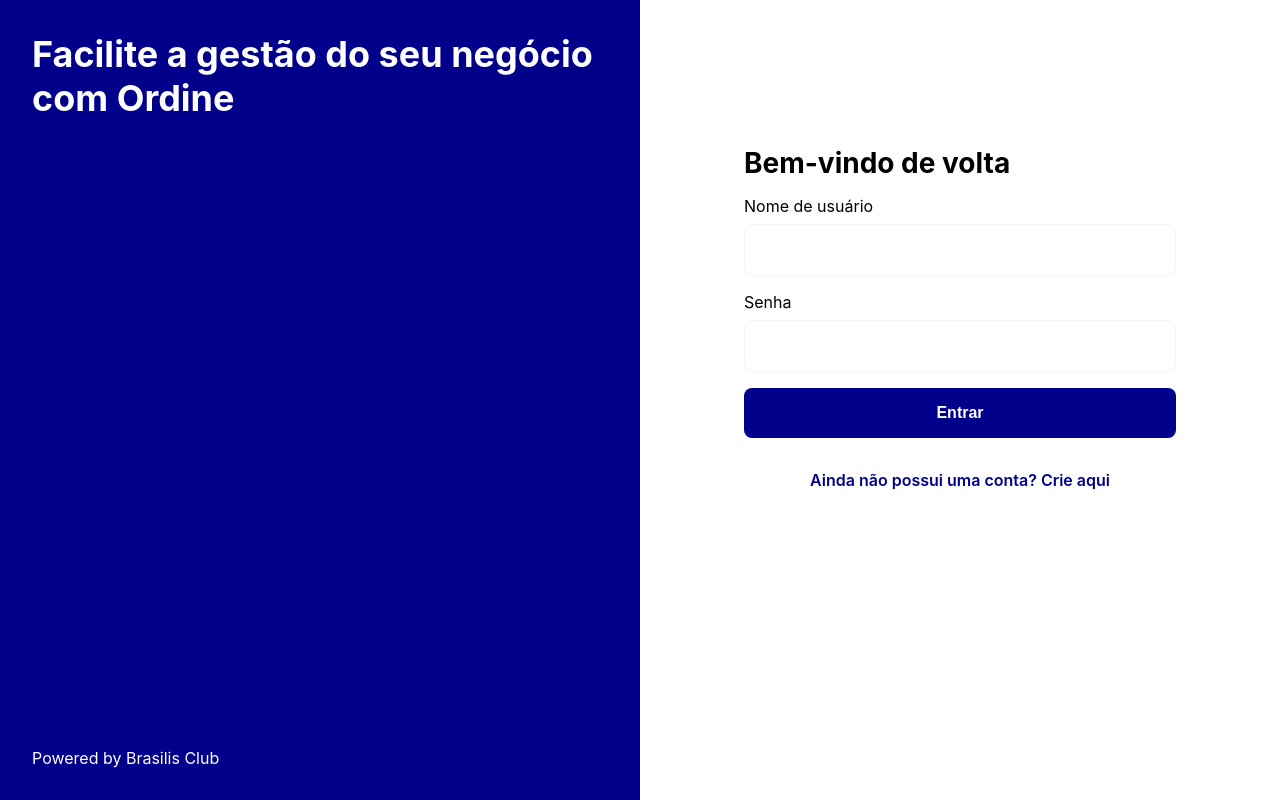
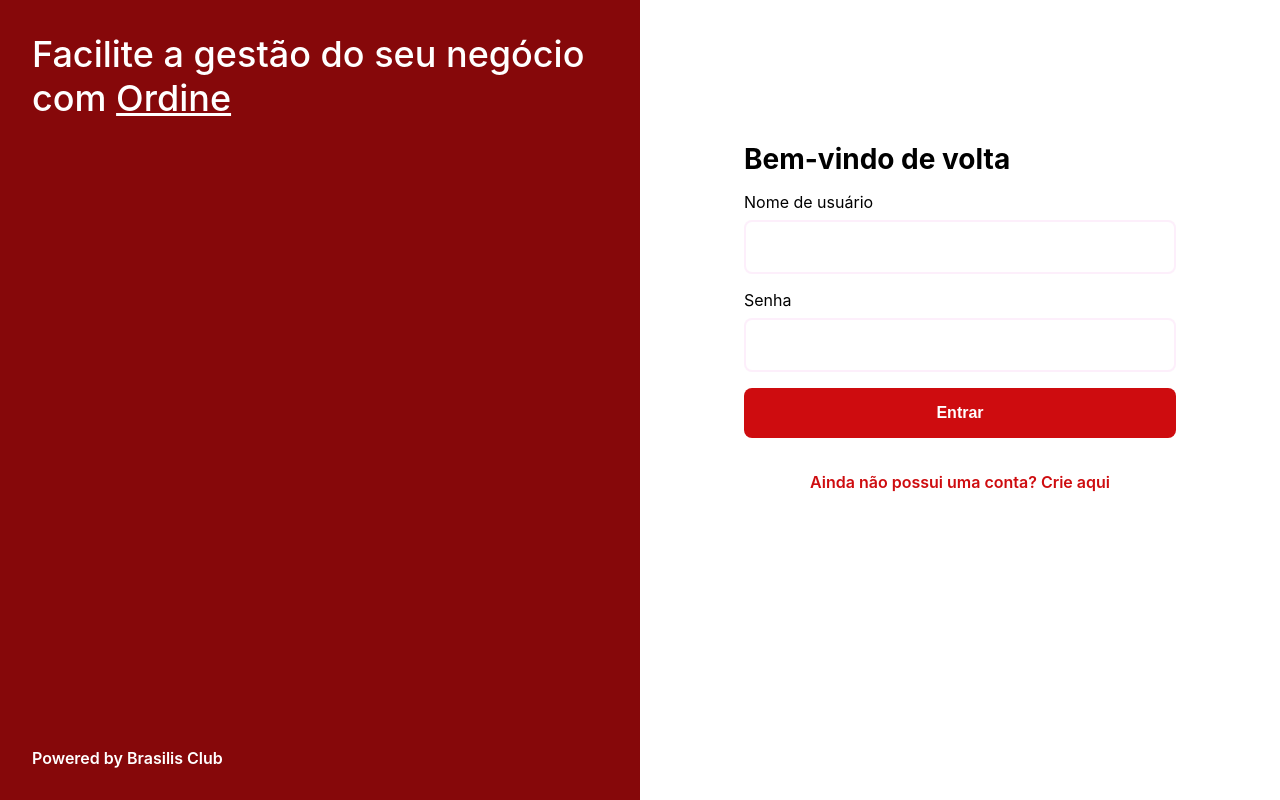
Before and after one commit to brasilisclub/ordine-web, a Next.js app: page /login in a window 1280 px wide. Built offline with nearby package versions, Linux system fonts and the light colour scheme; no server answers.

Commit message:
add accent color

```diff
--- a/src/app/(auth)/auth.module.css
+++ b/src/app/(auth)/auth.module.css
@@ -13,18 +13,24 @@
 }
 
 .branding {
-  background: #00008B;
+  background: #86080a;
   grid-template-rows: 1fr 1fr;
 }
 
 .branding>h2 {
   color: white;
+  font-weight: 500;
   font-size: 2.25rem;
+}
+
+.branding>h2>span {
+  text-decoration: underline;
 }
 
 .branding>p {
   color: white;
   display: flex;
+  font-weight: 600;
   align-items: flex-end;
 }
 
--- a/src/app/(auth)/layout.tsx
+++ b/src/app/(auth)/layout.tsx
@@ -20,7 +20,7 @@
         <OrdineClientProvider>
           <main className={styles.main}>
             <section className={styles.branding}>
-              <h2>Facilite a gestão do seu negócio com Ordine</h2>
+              <h2>Facilite a gestão do seu negócio com <span>Ordine</span></h2>
               <p>Powered by Brasilis Club</p>
             </section>
             <section className={styles.login}>
--- a/src/app/(auth)/login/login.module.css
+++ b/src/app/(auth)/login/login.module.css
@@ -10,7 +10,7 @@
 }
 
 .link {
-  color: #00008B;
+  color: var(--system-accent-color);
   padding: 1rem;
   font-size: 1rem;
   cursor: pointer;
@@ -19,14 +19,16 @@
   text-align: center;
   display: inline-block;
   transition: all 0.5s ease;
+  border: 0.125rem solid transparent;
 }
 
 .link:focus {
-  -webkit-box-shadow: 0 0 0 .25rem #00008B20;
-  box-shadow: 0 0 0 .25rem #00008B20;
+  border: 0.125rem solid var(--system-accent-color);
+  box-shadow: 0 0 0 .25rem var(--system-accent-color-with-opacity);
+  -webkit-box-shadow: 0 0 0 .25rem var(--system-accent-color-with-opacity);
 }
 
 .link:hover {
-  -webkit-box-shadow: 0 0 0 .25rem #00008B20;
-  box-shadow: 0 0 0 .25rem #00008B20;
+  border: 0.125rem solid var(--system-accent-color);
+  box-shadow: 0 0 0 .25rem var(--system-accent-color-with-opacity);
 }
--- a/src/app/(auth)/register/register.module.css
+++ b/src/app/(auth)/register/register.module.css
@@ -10,7 +10,7 @@
 }
 
 .link {
-  color: #00008B;
+  color: var(--system-accent-color);
   padding: 1rem;
   font-size: 1rem;
   cursor: pointer;
@@ -19,14 +19,17 @@
   text-align: center;
   display: inline-block;
   transition: all 0.5s ease;
+  border: 0.125rem solid transparent;
 }
 
 .link:focus {
-  -webkit-box-shadow: 0 0 0 .25rem #00008B20;
-  box-shadow: 0 0 0 .25rem #00008B20;
+  border: 0.125rem solid var(--system-accent-color);
+  box-shadow: 0 0 0 .25rem var(--system-accent-color-with-opacity);
+  -webkit-box-shadow: 0 0 0 .25rem var(--system-accent-color-with-opacity);
 }
 
 .link:hover {
-  -webkit-box-shadow: 0 0 0 .25rem #00008B20;
-  box-shadow: 0 0 0 .25rem #00008B20;
+  border: 0.125rem solid var(--system-accent-color);
+  box-shadow: 0 0 0 .25rem var(--system-accent-color-with-opacity);
+  -webkit-box-shadow: 0 0 0 .25rem var(--system-accent-color-with-opacity);
 }
--- a/src/app/globals.css
+++ b/src/app/globals.css
@@ -1,6 +1,8 @@
 :root {
   --system-background: systemBackground;
   --system-label: label;
+  --system-accent-color: #CE0C0F;
+  --system-accent-color-with-opacity: #CE0C0F20;
   --system-secondary-label: secondaryLabel;
   --system-tertiary-label: tertiaryLabel;
   --system-secondary-background: secondarySystemBackground;
--- a/src/components/button/button.module.css
+++ b/src/components/button/button.module.css
@@ -12,8 +12,8 @@
 }
 
 .primary {
-  background-color: #00008B;
   color: white;
+  background-color: var(--system-accent-color);
 }
 
 .secondary {
@@ -24,6 +24,6 @@
 
 .button:focus,
 .button:hover {
-  -webkit-box-shadow: 0 0 0 .25rem #00008B20;
-  box-shadow: 0 0 0 .25rem #00008B20;
+  box-shadow: 0 0 0 .25rem var(--system-accent-color-with-opacity);
+  -webkit-box-shadow: 0 0 0 .25rem var(--system-accent-color-with-opacity);
 }
--- a/src/components/input/input.module.css
+++ b/src/components/input/input.module.css
@@ -13,11 +13,13 @@
   font-size: 1rem;
   border-radius: 0.5rem;
   transition: all 0.5s ease;
-  border: 0.075rem solid rgba(234, 100, 217, 0.1);
+  border: 0.125rem solid rgba(234, 100, 217, 0.1);
 }
 
 .input:hover,
 .input:focus {
-  -webkit-box-shadow: 0 0 0 .25rem rgba(234, 100, 217, 0.2);
-  box-shadow: 0 0 0 .25rem rgba(234, 100, 217, 0.2);
+  outline: none;
+  border: 0.125rem solid var(--system-accent-color);
+  box-shadow: 0 0 0 .25rem var(--system-accent-color-with-opacity);
+  -webkit-box-shadow: 0 0 0 .25rem var(--system-accent-color-with-opacity);
 }
```
